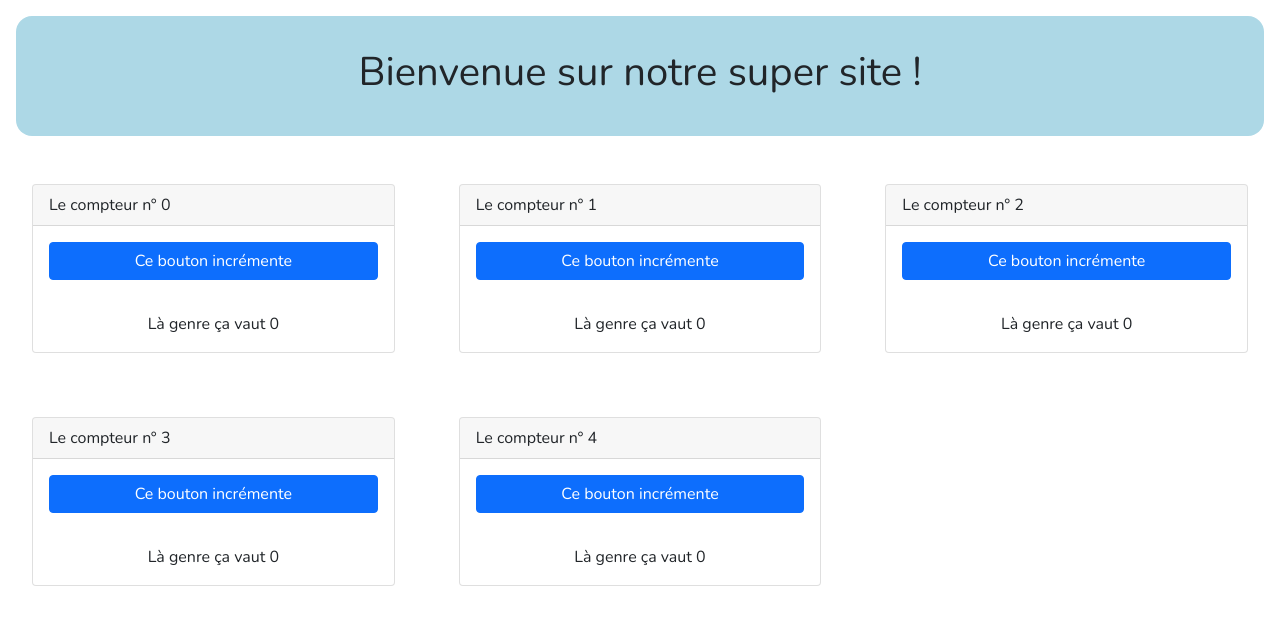
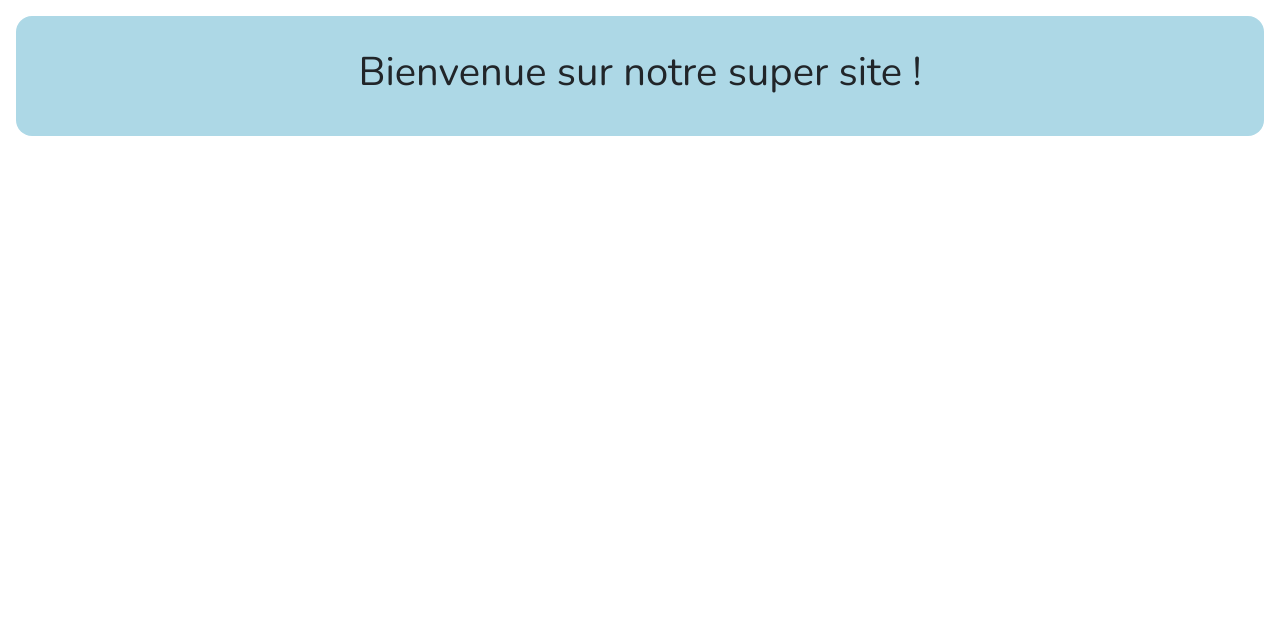
Before and after one commit to DarkPitoune/formation-react, a React (Create React App) app: page / in a window 1280 px wide. Shown: the top 624 px of the page. Built offline with nearby package versions, Linux system fonts and the light colour scheme.

Commit message:
first bare version

```diff
--- a/src/App.js
+++ b/src/App.js
@@ -1,12 +1,5 @@
 import './App.css';
-import { Counter } from './Counter';
-import { default as Grid } from './Grid.js';
-
 const App = () => {
-  const compteurs = []
-  for (let pas = 0; pas < 5; pas++) {
-    compteurs.push(<Counter title={"Le compteur n° "+String(pas)}/>)
-  }
   return (
     <div>
       <div className="App">
@@ -14,9 +7,6 @@ const App = () => {
             <h1>Bienvenue sur notre super site !</h1>
           </div>
       </div>
-      <Grid>
-        {compteurs}
-      </Grid>
     </div>
   );
 }
--- a/src/Counter.js
+++ /dev/null
@@ -1,23 +0,0 @@
-import { useState } from "react";
-
-const Counter = (props) => {
-    const [count, setCount] = useState(0);
-    return (
-        <div class="card" style={{width:"auto", margin: '2em'}}>
-            <div class="card-header">
-                {props.title}
-            </div>
-            <button
-                type="button"
-                class="btn btn-primary"
-                onClick={()=>setCount(count+1)}
-                style={{margin: "1em"}}
-            >
-                Ce bouton incrémente
-            </button>
-            <p style={{margin: "1em auto"}}>Là genre ça vaut {count}</p>
-        </div>
-    )
-};
-
-export { Counter };
--- a/src/Grid.js
+++ /dev/null
@@ -1,9 +0,0 @@
-import './grid.css';
-
-const Grid = (props) => (
-    <div class="grid">
-        {props.children}
-    </div>
-)
-
-export default Grid
--- a/src/grid.css
+++ /dev/null
@@ -1,4 +0,0 @@
-.grid {
-    display: grid;
-   grid-template-columns: repeat(3, 1fr);
- }
```
